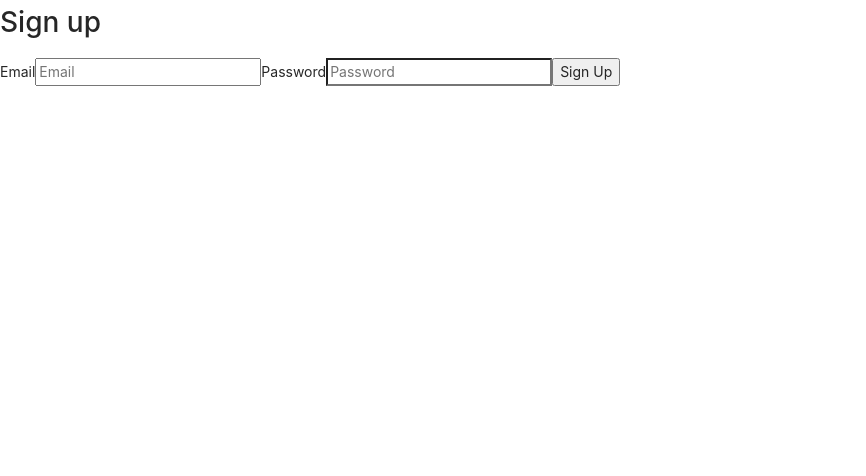
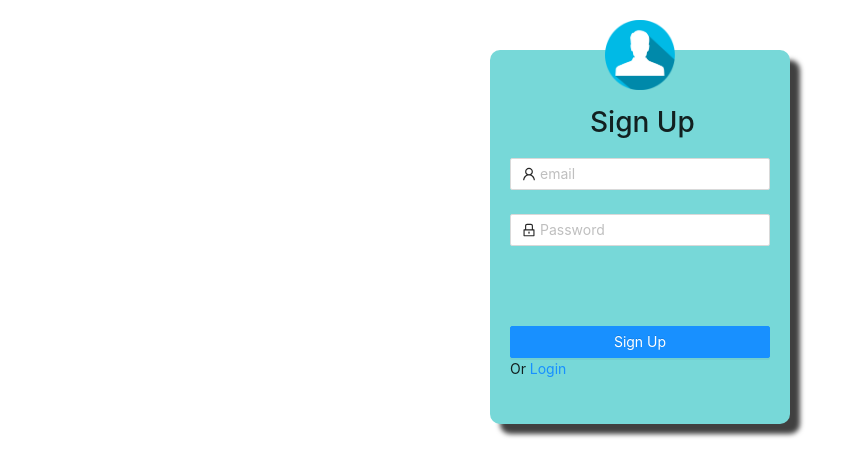
Before and after one commit to alfarelzaki/seger-waras, a React (Create React App) app: page /signup in a window 1280 px wide. Shown: the top 476 px of the page, without its empty margins (0-866 px from the left). Built offline with nearby package versions, Linux system fonts and the light colour scheme; no server answers.

Commit message:
selesai login

```diff
--- /dev/null
+++ b/src/container/Login.css
@@ -0,0 +1,40 @@
+.login-form {
+    max-width: 300px;
+    margin: 50px auto;
+    width: 400px;
+    padding: 20px;
+    border-radius: 10px 10px 10px 10px;
+    box-shadow:10px 10px 5px 0px rgba(0,0,0,0.75);
+    background: #77d8d8;
+  }
+  .login-form-forgot {
+    float: right;
+  }
+  .ant-col-rtl .login-form-forgot {
+    float: left;
+  }
+  .login-form-button {
+    width: 100%;
+
+  }
+
+  .user-icon{
+    width: 70px;
+    margin-top: -50px;
+    display:block;
+    margin-left: auto;
+    margin-right: auto;
+  }
+  .text-login{
+    display: block;
+    margin-left: 100px;
+    margin-top: 10px;
+    color: #227575 ;
+
+  }
+  .text-signup{
+    display: block;
+    margin-left: 80px;
+    margin-top: 10px;
+
+  }
--- a/src/container/Login.jsx
+++ b/src/container/Login.jsx
@@ -2,6 +2,10 @@ import React, { useCallback, useContext } from "react";
 import { withRouter, Redirect } from "react-router";
 import { app } from "../firebase";
 import { AuthContext } from "../Auth";
+import 'antd/dist/antd.css';
+import './Login.css';
+import { Form, Input, Button, Checkbox } from 'antd';
+import { UserOutlined, LockOutlined } from '@ant-design/icons';
 
 const Login = ({ history }) => {
   const handleLogin = useCallback(
@@ -26,21 +30,86 @@ const Login = ({ history }) => {
     return <Redirect to="/" />;
   }
 
+
+
+
   return (
-    <div>
-      <h1>Log in</h1>
-      <form onSubmit={handleLogin}>
-        <label>
-          Email
-          <input name="email" type="email" placeholder="Email" />
-        </label>
-        <label>
-          Password
-          <input name="password" type="password" placeholder="Password" />
-        </label>
-        <button type="submit">Log in</button>
-      </form>
+    // <div>
+    //   <h1>Log in</h1>
+    //   <form onSubmit={handleLogin}>
+    //     <label>
+    //       Email
+    //       <input name="email" type="email" placeholder="Email" />
+    //     </label>
+    //     <label>
+    //       Password
+    //       <input name="password" type="password" placeholder="Password" />
+    //     </label>
+    //     <button type="submit">Log in</button>
+    //   </form>
+    // </div>
+
+    <div className="background">
+    <div
+    name="normal_login"
+    className="login-form">
+    <img
+    src="./images/user-icon.png"
+    className="user-icon"
+    alt="usericon"
+    >
+
+    </img>
+    <h1 className="text-login">Login </h1>
+    <form onSubmit={handleLogin}
+
+
+
+    >
+      <Form.Item
+        name="email"
+        rules={[
+          {
+            required: true,
+            message: 'Please input your Username!',
+          },
+        ]}
+      >
+        <Input name="email" prefix={<UserOutlined className="site-form-item-icon" />} placeholder="email" />
+      </Form.Item>
+      <Form.Item
+        name="password"
+        rules={[
+          {
+            required: true,
+            message: 'Please input your Password!',
+          },
+        ]}
+      >
+        <Input name="password"
+          prefix={<LockOutlined className="site-form-item-icon" />}
+          type="password"
+          placeholder="Password"
+        />
+      </Form.Item>
+      <Form.Item>
+        {/* <Form.Item name="remember" valuePropName="checked" noStyle>
+
+        </Form.Item> */}
+
+
+      </Form.Item>
+
+      <Form.Item>
+        <Button  htmlType="submit" className="login-form-button">
+          Log in
+        </Button>
+        Or <a href="/signup">register now!</a>
+      </Form.Item>
+    </form>
     </div>
+    </div>
+
   );
 };
 
--- a/src/container/Signup.jsx
+++ b/src/container/Signup.jsx
@@ -1,6 +1,10 @@
 import React, { useCallback } from "react";
 import { withRouter } from "react-router";
 import { app } from "../firebase";
+import 'antd/dist/antd.css';
+import './Login.css';
+import { Form, Input, Button, Checkbox } from 'antd';
+import { UserOutlined, LockOutlined } from '@ant-design/icons';
 
 const SignUp = ({ history }) => {
   const handleSignUp = useCallback(async event => {
@@ -17,19 +21,67 @@ const SignUp = ({ history }) => {
   }, [history]);
 
   return (
-    <div>
-      <h1>Sign up</h1>
-      <form onSubmit={handleSignUp}>
-        <label>
-          Email
-          <input name="email" type="email" placeholder="Email" />
-        </label>
-        <label>
-          Password
-          <input name="password" type="password" placeholder="Password" />
-        </label>
-        <button type="submit">Sign Up</button>
-      </form>
+
+
+    <div className="background">
+    <div
+    name="normal_login"
+    className="login-form">
+    <img
+    src="./images/user-icon.png"
+    className="user-icon"
+    alt="usericon"
+    >
+
+    </img>
+    <h1 className="text-signup">Sign Up </h1>
+    <form onSubmit={handleSignUp}
+
+
+
+    >
+      <Form.Item
+        name="email"
+        rules={[
+          {
+            required: true,
+            message: 'Please input your Username!',
+          },
+        ]}
+      >
+        <Input name="email" prefix={<UserOutlined className="site-form-item-icon" />} placeholder="email" />
+      </Form.Item>
+      <Form.Item
+        name="password"
+        rules={[
+          {
+            required: true,
+            message: 'Please input your Password!',
+          },
+        ]}
+      >
+        <Input name="password"
+          prefix={<LockOutlined className="site-form-item-icon" />}
+          type="password"
+          placeholder="Password"
+        />
+      </Form.Item>
+      <Form.Item>
+        <Form.Item name="remember" valuePropName="checked" noStyle>
+
+        </Form.Item>
+
+
+      </Form.Item>
+
+      <Form.Item>
+        <Button type="primary" htmlType="submit" className="login-form-button">
+          Sign Up
+        </Button>
+        Or <a href="/login">Login</a>
+      </Form.Item>
+    </form>
+    </div>
     </div>
   );
 };
```
Also changed, not shown: public/images/user-icon.png (added), 1 other file (tests, documents, lock files or other folders).
